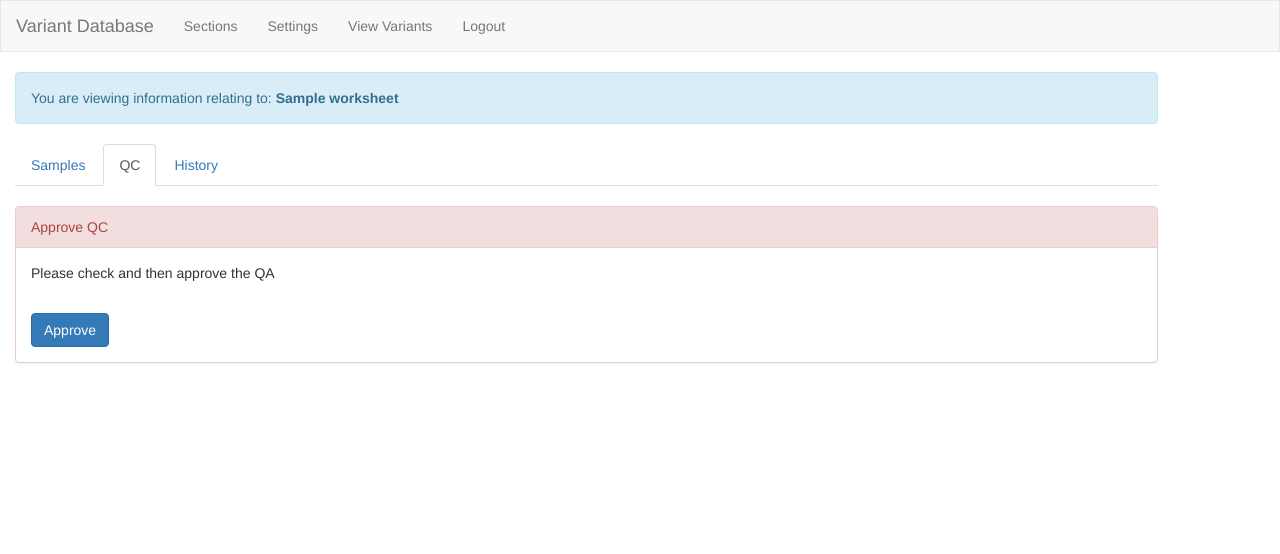
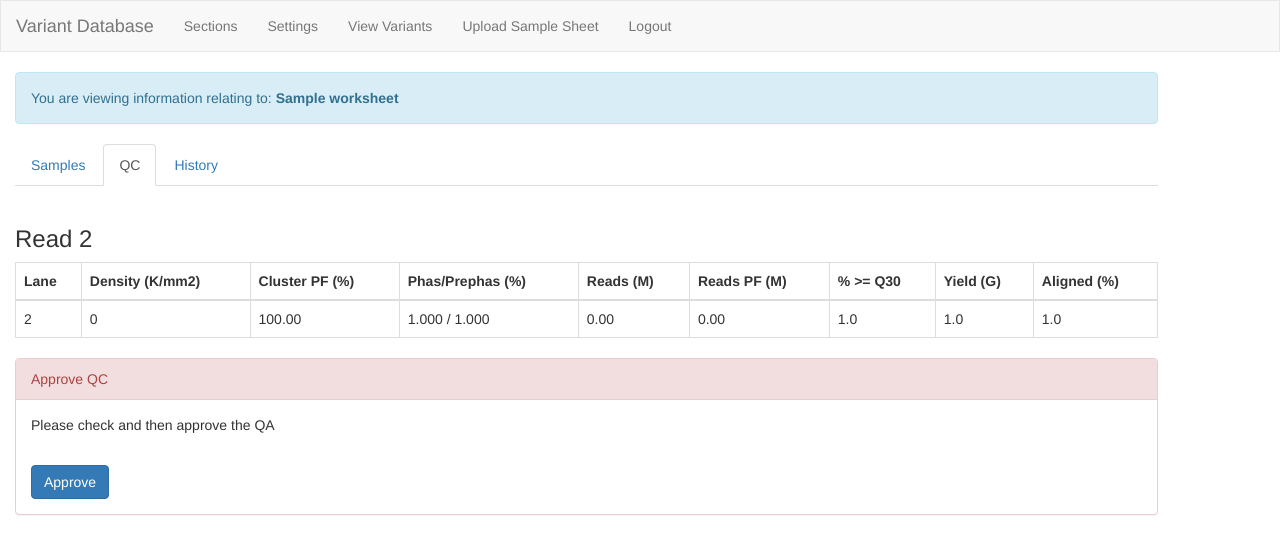
Before and after one commit to WMRGL/VariantDatabase, a Django app: page /worksheet/1/ in a window 1280 px wide, after a click on "QC". Shown: the top 554 px of the page. Run offline with Django 3.2, Linux system fonts and the light colour scheme; a user stored in the database is signed in; tables that the repository leaves empty hold one stand-in row (values such as "Sample post"); parts of the project's set-up code (start-up, migrations or seed data) failed here and were passed over; some libraries are stand-ins or nearby versions.

Commit message:
added table to worksheet qc summary

```diff
--- a/VariantDatabase/management/commands/import_qc.py
+++ b/VariantDatabase/management/commands/import_qc.py
@@ -94,6 +94,8 @@ class Command(BaseCommand):
 
 		with transaction.atomic():
 
+			#ADD CHECK IF WORKBOOK ALREADY HAS QUALITY DATA
+
 
 			ngs_folder_path = options['ngs_folder_path'][0]
 			worksheet_pk =  options['worksheet_pk'][0]
@@ -138,4 +140,7 @@ class Command(BaseCommand):
 				new_qc_model.save()
 
 
+		worksheet.status = '2'
+
+
 		self.stdout.write(self.style.SUCCESS('Complete'))
--- a/VariantDatabase/models.py
+++ b/VariantDatabase/models.py
@@ -45,7 +45,7 @@ class Worksheet(models.Model):
 
 	choices =(
 			('1', 'New Worksheet - Awaiting Sequencing'),
-			('2', 'Awaiting QC'),
+			('2', 'Awaiting QC Check'),
 			('3', 'Analysis Underway'),
 			('4', 'Complete'),
 			('5', 'Failed'))
@@ -66,7 +66,7 @@ class Worksheet(models.Model):
 		"""
 		choices =(
 				('1', 'New Worksheet - Awaiting Sequencing'),
-				('2', 'Awaiting QC'),
+				('2', 'Awaiting QC Check'),
 				('3', 'Analysis Underway'),
 				('4', 'Complete'),
 				('5', 'Failed'))
@@ -115,6 +115,48 @@ class Worksheet(models.Model):
 		except:
 
 			return None
+
+
+	def get_quality_data(self):
+
+		data = ReadLaneQuality.objects.filter(worksheet=self).order_by('read', 'lane')
+
+		data_list = []
+
+		read_num = None
+
+		for read_lane in data:
+
+			if read_lane.read != read_num:
+
+				read_num = read_lane.read
+
+				data_list.append([read_lane])
+
+			else:
+
+				data_list[len(data_list)-1].append(read_lane)
+
+
+		return data_list
+
+	def qc_present(self):
+		"""
+		Returns True if QC has been uploaded.
+		"""
+
+		data = ReadLaneQuality.objects.filter(worksheet=self)
+
+		if data.exists():
+
+			return True
+
+		else:
+
+			return False
+
+
+
 
 
 class Sample(models.Model):
@@ -922,6 +964,24 @@ class ReadLaneQuality(models.Model):
 	error_rate_100 = models.FloatField(null=True)
 
 
+	def format_density(self):
+
+		return self.density/1000
+
+	def cluster_pf_percent(self):
+
+		return (self.cluster_count_pf/self.cluster_count)*100
+
+	def format_reads(self):
+
+		return self.read_count/1000000
+
+	def format_reads_pf(self):
+
+		return self.reads_pf/1000000
+
+
+
 
 
 
--- a/VariantDatabase/templates/VariantDatabase/base.html
+++ b/VariantDatabase/templates/VariantDatabase/base.html
@@ -50,8 +50,7 @@
             <li><a href="{% url 'list_sections' %}">Sections</a></li>
             <li><a href="{% url 'settings' %}">Settings</a></li>
             <li><a href="{% url 'view_all_variants' %}">View Variants</a></li>
-
-
+            <li><a href="{% url 'upload_sample_sheet' %}">Upload Sample Sheet</a></li>
             <li><a href="{% url 'logout' %}">Logout</a></li>
 
           </ul>
--- a/VariantDatabase/templates/VariantDatabase/list_worksheet_samples.html
+++ b/VariantDatabase/templates/VariantDatabase/list_worksheet_samples.html
@@ -22,6 +22,15 @@
 
 
   	<div id="samples" class="tab-pane fade in active">
+
+
+  	{% if worksheet.awaiting_qc_approval   %}
+
+  	<div class="alert alert-danger">
+  		<strong>Please Approve QA before viewing samples</strong>
+	</div>
+
+	{% else %}
 
 
   	<table class = 'table table-hover'>
@@ -52,6 +61,8 @@
 
 	</table>
 
+	{% endif %}
+
 	</div>
 
 	<div id="QC" class="tab-pane fade">
@@ -59,7 +70,68 @@
 
 
 
-		{% if worksheet.awaiting_qc_approval   %}
+		{% for read in quality_data %}
+
+		<h3> Read  {{read.0.read|add:"1"}} </h3>
+
+
+
+		<table id="variant_table" class = 'table table-bordered table-sm'>
+
+
+	  	  	<thead>
+
+				<tr>
+					<th> Lane </th>
+					<th> Density (K/mm2) </th>
+					<th> Cluster PF (%) </th>
+					<th> Phas/Prephas (%) </th>
+					<th> Reads (M) </th>
+					<th> Reads PF (M) </th>
+					<th> % >= Q30 </th>
+					<th> Yield (G) </th>
+					<th> Aligned (%) </th>
+
+
+				</tr>
+
+			</thead>
+
+
+
+			<tbody>
+
+			{% for lane in read %}
+
+			<tr>
+
+				<td> {{ lane.lane|add:"1" }} </td>
+				<td> {{ lane.format_density|floatformat:"0" }} </td>
+				<td> {{ lane.cluster_pf_percent|floatformat:"2" }} </td>
+				<td> {{ lane.phasing|floatformat:"3" }} / {{ lane.prephasing|floatformat:"3" }} </td>
+				<td> {{ lane.format_reads|floatformat:"2" }} </td>
+				<td> {{ lane.format_reads_pf|floatformat:"2" }} </td>
+				<td> {{ lane.percent_gt_q30|floatformat:"1" }} </td>
+				<td> {{ lane.yield_g|floatformat:"1" }} </td>
+				<td> {{ lane.percent_aligned|floatformat:"1" }} </td>
+
+			</tr>
+
+
+			{% endfor %}
+
+
+			</tbody>
+
+
+		</table>
+
+		{% endfor %}
+
+
+		{% if worksheet.qc_present and worksheet.awaiting_qc_approval %}
+
+
 
 
 
@@ -85,12 +157,23 @@
 	        </div>
 	        </div>
 
+		{% elif not worksheet.qc_present %}
+
+
+			<div class="alert alert-danger">
+		  		<strong>No QC Present</strong>
+
+
+			</div>
+
 		{% else %}
-
 
 			<div class="alert alert-success">
 		  		<strong>Success!</strong> QA Approved
+
+
 			</div>
+
 
 
 		{% endif  %}
--- a/VariantDatabase/views.py
+++ b/VariantDatabase/views.py
@@ -54,7 +54,7 @@ def list_worksheet_samples(request, pk_worksheet):
 
 		#if user is authorised
 		worksheet = worksheet = get_object_or_404(Worksheet, pk=pk_worksheet)
-		worksheet.status = '2'
+		worksheet.status = '3'
 		worksheet.save()
 
 		return redirect(list_worksheet_samples, pk_worksheet)
@@ -64,10 +64,14 @@ def list_worksheet_samples(request, pk_worksheet):
 
 		form = WorksheetStatusUpdateForm()
 
+		quality_data = worksheet.get_quality_data()
+
+
+
 
 	samples_in_worksheet = Sample.objects.filter(worksheet = worksheet, visible=True)
 
-	return render(request, 'VariantDatabase/list_worksheet_samples.html', {'samples_in_worksheet': samples_in_worksheet, 'form': form, 'worksheet': worksheet})
+	return render(request, 'VariantDatabase/list_worksheet_samples.html', {'samples_in_worksheet': samples_in_worksheet, 'form': form, 'worksheet': worksheet, 'quality_data': quality_data})
 
 
 
```
Also changed, not shown: VariantDatabase/migrations/0006_auto_20170629_1135.py (added), VariantDatabase/migrations/0007_auto_20170629_1137.py (added). Lines whose indentation alone changed are shown as unchanged.
